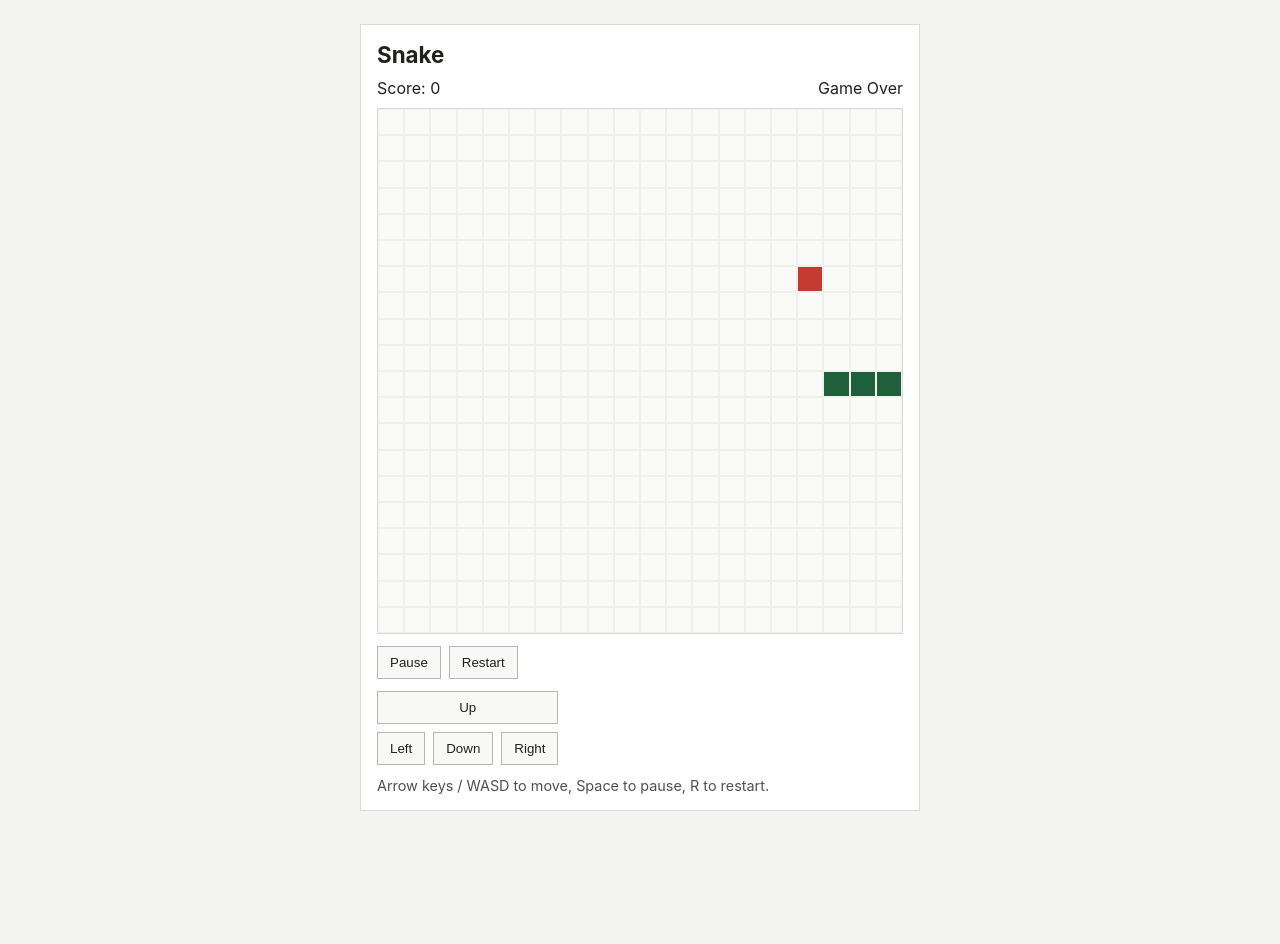
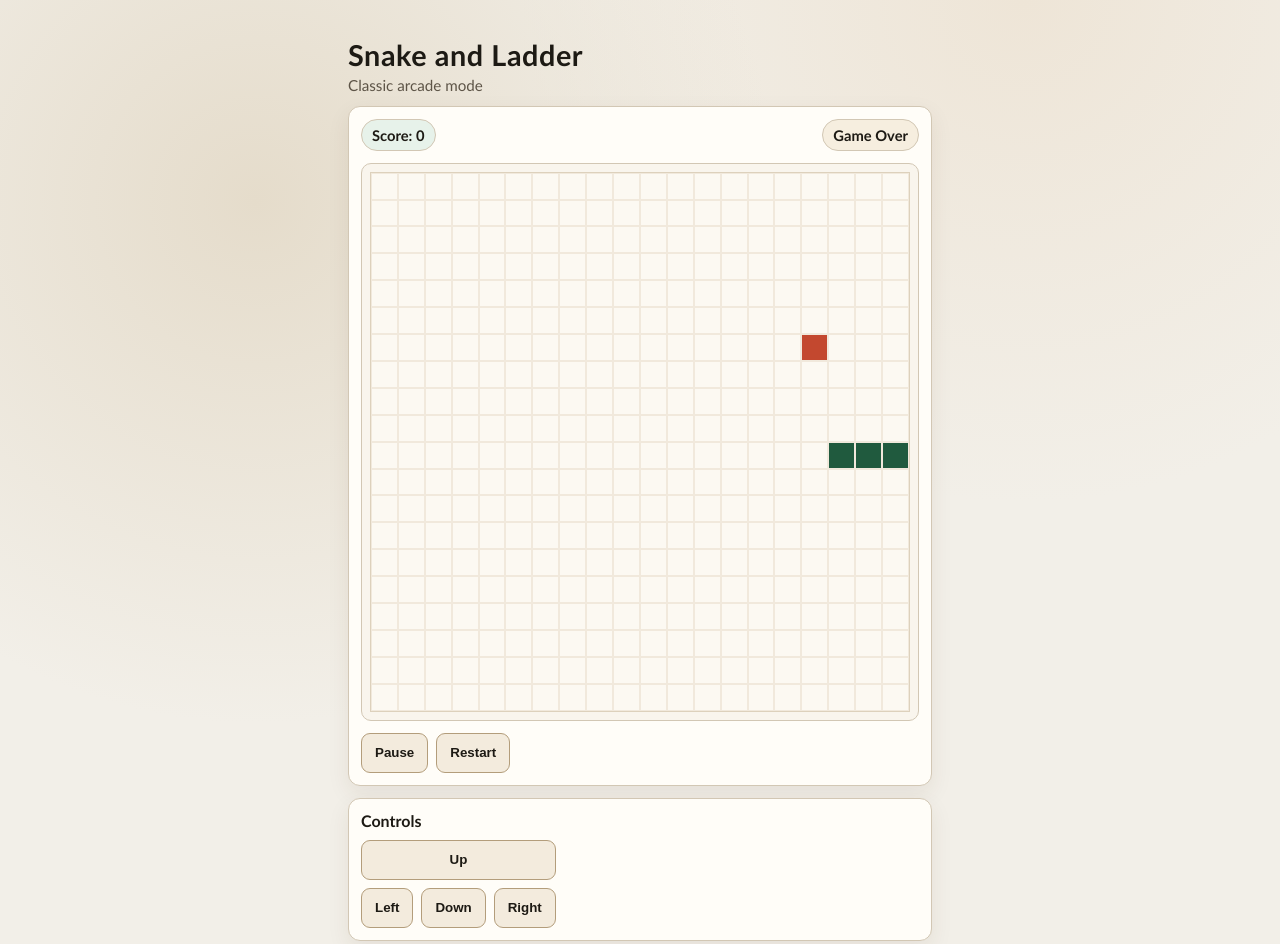
Before and after one commit to sujithmenonp/snake-and-ladder, a website with bundled scripts: page index.html in a window 1280 px wide. Shown: the top 944 px of the page. Before the commit the page ends 835 px from the top, so only its background shows below. Built offline with nearby package versions, Linux system fonts and the light colour scheme.

Commit message:
Rename project and beautify Snake and Ladder interface

```diff
--- a/index.html
+++ b/index.html
@@ -3,25 +3,35 @@
   <head>
     <meta charset="UTF-8" />
     <meta name="viewport" content="width=device-width, initial-scale=1.0" />
-    <title>Snake</title>
+    <title>Snake and Ladder</title>
     <link rel="stylesheet" href="./styles.css" />
   </head>
   <body>
     <main class="container">
-      <h1>Snake</h1>
+      <header class="topbar">
+        <h1>Snake and Ladder</h1>
+        <p class="subtitle">Classic arcade mode</p>
+      </header>
+
+      <section class="panel">
         <div class="hud">
-        <span id="score">Score: 0</span>
-        <span id="status">Running</span>
+          <span id="score" class="chip chip-score">Score: 0</span>
+          <span id="status" class="chip chip-status">Running</span>
         </div>
 
-      <div id="board" class="board" aria-label="Snake game board"></div>
+        <div class="board-frame">
+          <div id="board" class="board" aria-label="Snake and Ladder game board"></div>
+        </div>
 
         <div class="actions">
           <button id="pauseBtn" type="button">Pause</button>
           <button id="restartBtn" type="button">Restart</button>
         </div>
+      </section>
 
-      <div class="controls" aria-label="On-screen controls">
+      <section class="panel controls-panel" aria-label="On-screen controls">
+        <h2>Controls</h2>
+        <div class="controls">
           <button type="button" data-dir="UP">Up</button>
           <div class="controls-row">
             <button type="button" data-dir="LEFT">Left</button>
@@ -29,6 +39,7 @@
             <button type="button" data-dir="RIGHT">Right</button>
           </div>
         </div>
+      </section>
 
       <p class="hint">Arrow keys / WASD to move, Space to pause, R to restart.</p>
     </main>
--- a/package.json
+++ b/package.json
@@ -1,5 +1,5 @@
 {
-  "name": "classic-snake",
+  "name": "snake-and-ladder",
   "version": "1.0.0",
   "private": true,
   "type": "module",
--- a/styles.css
+++ b/styles.css
@@ -1,10 +1,14 @@
 :root {
-  --bg: #f4f4f1;
-  --panel: #ffffff;
-  --line: #dadad6;
-  --snake: #1f5f3b;
-  --food: #c43a31;
-  --text: #20201d;
+  --bg: #f2efe8;
+  --bg-accent: #e5dccb;
+  --panel: #fffdf8;
+  --line: #d2c7b4;
+  --snake: #205a3e;
+  --food: #c3482f;
+  --text: #1d1a14;
+  --muted: #5d5447;
+  --button: #f3ebdd;
+  --button-active: #e8dcc7;
 }
 
 * {
@@ -13,40 +17,90 @@
 
 body {
   margin: 0;
-  font-family: -apple-system, BlinkMacSystemFont, 'Segoe UI', sans-serif;
-  background: var(--bg);
+  font-family: 'Trebuchet MS', 'Avenir Next', 'Segoe UI', sans-serif;
+  background:
+    radial-gradient(circle at 20% 20%, var(--bg-accent), transparent 40%),
+    radial-gradient(circle at 80% 0%, #eee5d7, transparent 35%),
+    var(--bg);
   color: var(--text);
+  min-height: 100vh;
 }
 
 .container {
-  width: min(94vw, 560px);
-  margin: 24px auto;
-  padding: 16px;
-  background: var(--panel);
-  border: 1px solid var(--line);
+  width: min(94vw, 620px);
+  margin: 22px auto;
+  padding: 18px;
+}
+
+.topbar {
+  margin-bottom: 12px;
 }
 
 h1 {
-  font-size: 1.4rem;
-  margin: 0 0 10px;
+  font-size: 1.8rem;
+  line-height: 1.1;
+  letter-spacing: 0.02em;
+  margin: 0;
+}
+
+.subtitle {
+  margin: 4px 0 0;
+  color: var(--muted);
+  font-size: 0.95rem;
+}
+
+.panel {
+  background: var(--panel);
+  border: 1px solid var(--line);
+  border-radius: 12px;
+  padding: 12px;
+  box-shadow: 0 8px 22px rgba(72, 56, 26, 0.08);
+}
+
+.panel + .panel {
+  margin-top: 12px;
 }
 
 .hud {
   display: flex;
   justify-content: space-between;
-  margin-bottom: 10px;
+  gap: 8px;
+  margin-bottom: 12px;
+}
+
+.chip {
+  border: 1px solid var(--line);
+  border-radius: 999px;
+  padding: 6px 10px;
+  font-weight: 600;
+  font-size: 0.92rem;
+}
+
+.chip-score {
+  background: #e7f2ea;
+}
+
+.chip-status {
+  background: #f6eedf;
+}
+
+.board-frame {
+  border: 1px solid var(--line);
+  border-radius: 10px;
+  padding: 8px;
+  background: #f9f5ed;
 }
 
 .board {
   display: grid;
   width: 100%;
   aspect-ratio: 1;
-  border: 1px solid var(--line);
-  background: #fafaf8;
+  border: 1px solid #ddd1bc;
+  background: #fcf9f2;
 }
 
 .cell {
-  border: 1px solid #efefec;
+  border: 1px solid #f1e9dc;
 }
 
 .cell.snake {
@@ -64,14 +118,25 @@ h1 {
 }
 
 button {
-  border: 1px solid #b7b7b2;
-  background: #f8f8f6;
+  border: 1px solid #b39d7b;
+  border-radius: 9px;
+  background: var(--button);
   color: var(--text);
-  padding: 8px 12px;
+  padding: 9px 13px;
+  font-weight: 600;
+  min-height: 40px;
+}
+
+button:active {
+  background: var(--button-active);
+}
+
+.controls-panel h2 {
+  margin: 0 0 10px;
+  font-size: 1rem;
 }
 
 .controls {
-  margin-top: 12px;
   display: grid;
   gap: 8px;
   width: fit-content;
@@ -85,5 +150,34 @@ button {
 .hint {
   margin: 12px 0 0;
   font-size: 0.9rem;
-  color: #50504b;
+  color: var(--muted);
 }
+
+@media (max-width: 560px) {
+  .container {
+    margin: 12px auto;
+    padding: 10px;
+  }
+
+  .hud {
+    flex-direction: column;
+    align-items: flex-start;
+  }
+
+  .actions {
+    display: grid;
+    grid-template-columns: 1fr 1fr;
+  }
+
+  .controls {
+    width: 100%;
+  }
+
+  .controls-row {
+    width: 100%;
+  }
+
+  .controls button {
+    flex: 1;
+  }
+}
```
Also changed, not shown: .github/workflows/deploy-pages.yml. Lines whose indentation alone changed are shown as unchanged.
